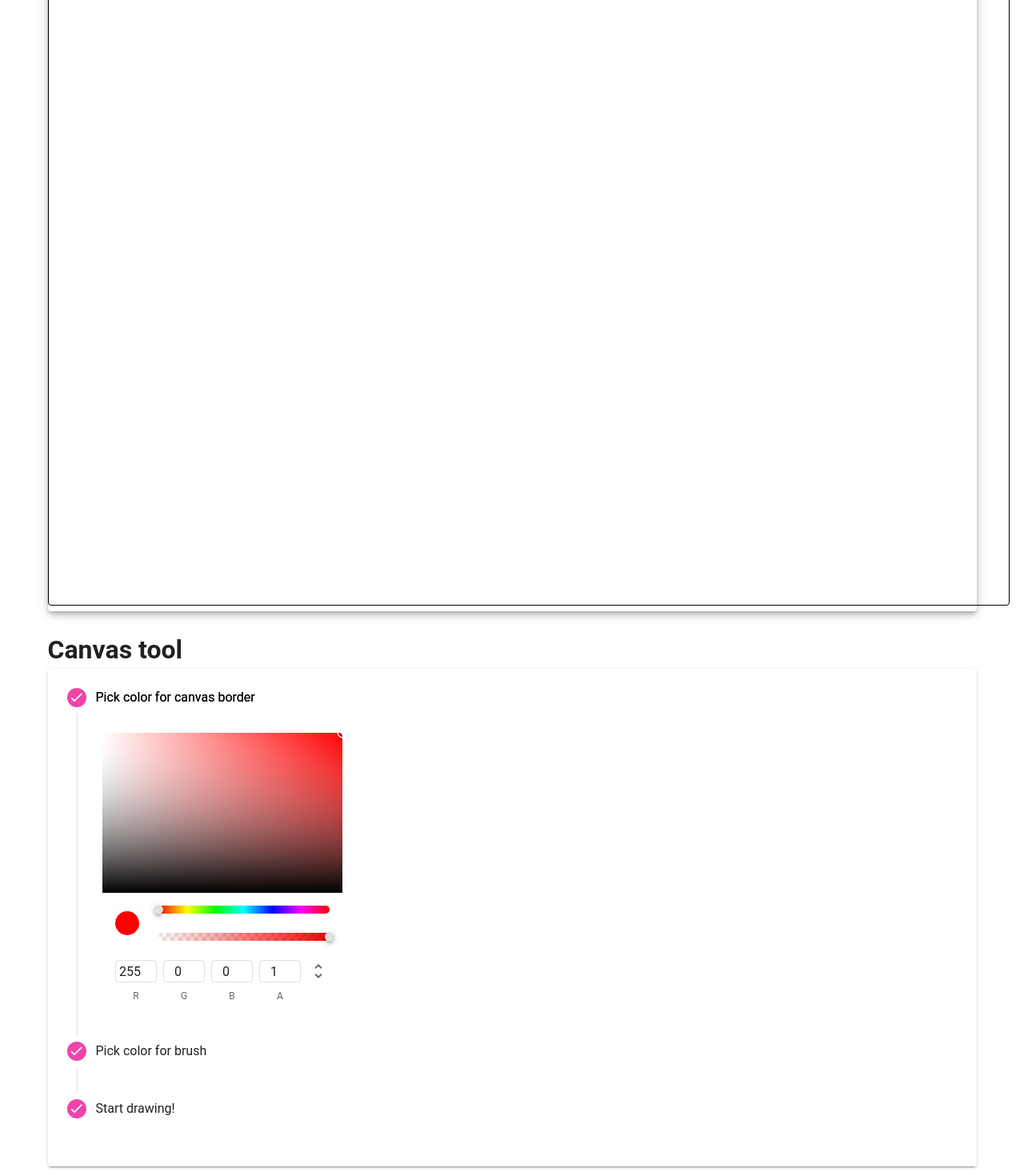
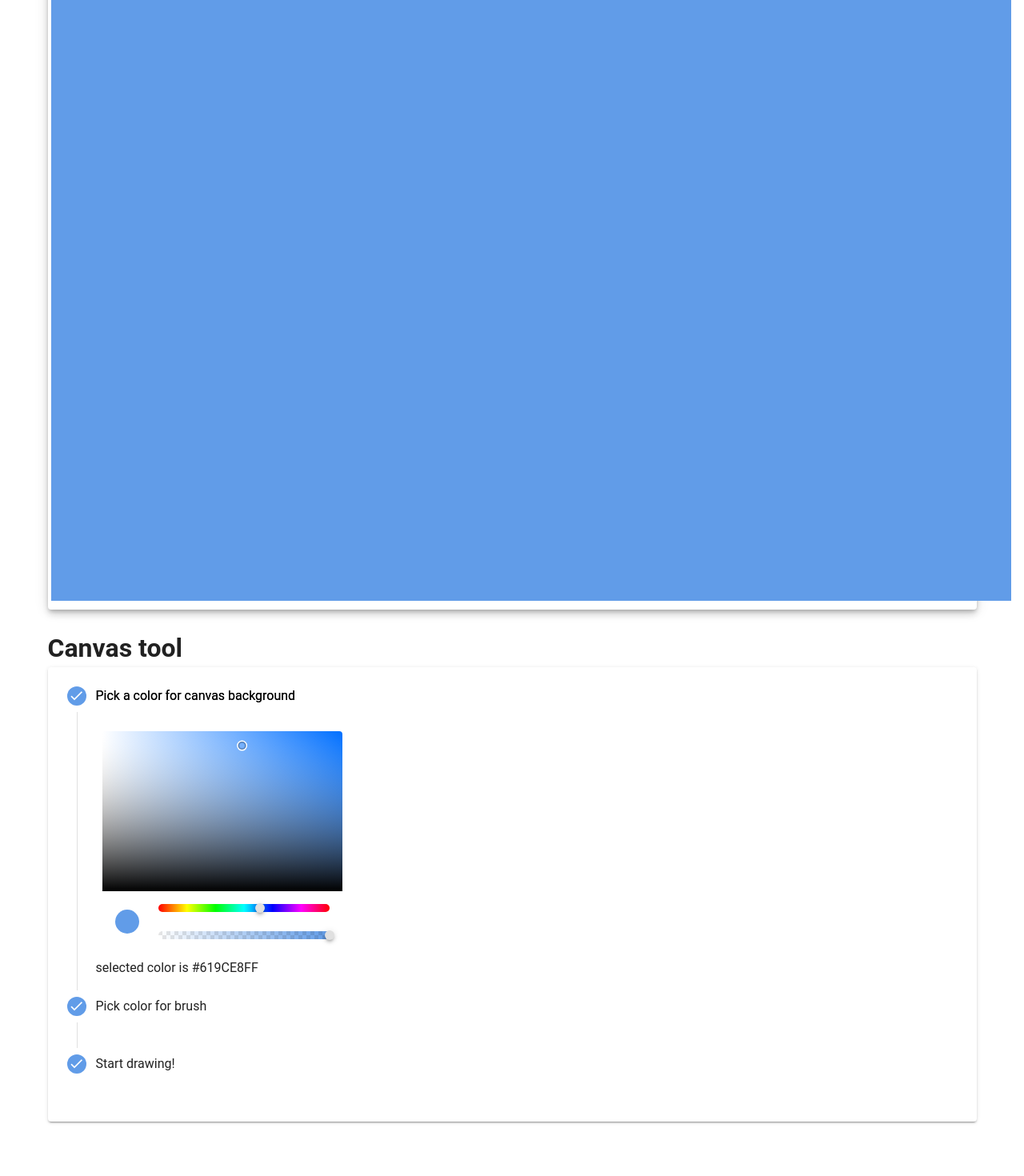
Before and after one commit to Azjargal13/vuejs-canvart, a Vue app: page / in a window 1280 px wide. Shown: the part 633-2103 px from the top of the page at 80% size. After the commit the page ends 2047 px from the top, so only its background shows below. Built offline with nearby package versions, Linux system fonts and the light colour scheme; a small style sheet from the web is missing.

Commit message:
canvas added

```diff
--- a/src/components/Main.vue
+++ b/src/components/Main.vue
@@ -5,14 +5,18 @@
         <div>
           <h1>Ready canvas</h1>
           <v-card class="d-inline-block mx-auto" elevation="6" :width="1250">
-            <p class="pa-3">Helper little functions for you later :)</p>
+            <p class="pa-2">Helper little functions for you later :)</p>
+            <div class="pa-1 ma-auto" align="center">
               <canvas
+                v-bind:style="{
+                  backgroundColor: bgColor
+                }"
                 id="myCanvas"
                 ref="myCanvas"
                 width="1200"
                 height="1200"
-              style="border:1px solid #000000;"
               ></canvas>
+            </div>
           </v-card>
         </div>
       </v-col>
@@ -21,11 +25,17 @@
           <h1>Canvas tool</h1>
           <v-stepper vertical>
             <v-stepper-step step="1" complete
-              >Pick color for canvas border</v-stepper-step
+              >Pick a color for canvas background</v-stepper-step
             >
 
             <v-stepper-content step="1">
-              <v-color-picker class="ma-2" canvas-height="200"></v-color-picker>
+              <v-color-picker
+                hide-inputs
+                class="ma-2"
+                canvas-height="200"
+                v-model="bgColor"
+              ></v-color-picker>
+              selected color is {{ bgColor }}
             </v-stepper-content>
 
             <v-stepper-step step="2" complete
@@ -55,13 +65,15 @@ import Vue from "vue";
 export default Vue.extend({
   name: "Main",
 
-  data: () => ({})
+  data: () => ({
+    bgColor: "#619CE8FF"
+  })
 });
 </script>
 
 <style scoped>
 #myCanvas {
-  display: inline;
-  position: relative;
+  margin-left: auto;
+  margin-right: auto;
 }
 </style>
--- a/src/plugins/vuetify.ts
+++ b/src/plugins/vuetify.ts
@@ -8,7 +8,7 @@ export default new Vuetify({
   theme: {
     themes: {
       light: {
-        primary: "#ee44aa",
+        primary: "#619CE8",
         secondary: "#424242",
         accent: "#82B1FF",
         error: "#FF5252",
```
Lines whose indentation alone changed are shown as unchanged.
